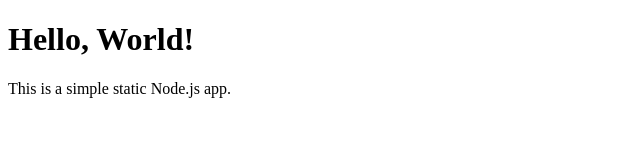
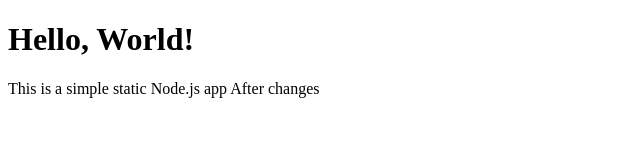
Before and after one commit to mariemssi/nodejs-simple-app, a website: page public/index.html in a window 1280 px wide. Shown: the whole page, without its empty margins (0-640 px from the left). Drawn offline with Linux system fonts and the light colour scheme.

Commit message:
test push codepipeline

```diff
--- a/public/index.html
+++ b/public/index.html
@@ -4,10 +4,10 @@
 <head>
     <meta charset="UTF-8">
     <meta name="viewport" content="width=device-width, initial-scale=1.0">
-    <title>Simple Static App green env</title>
+    <title>Simple Static</title>
 </head>
 <body>
     <h1>Hello, World!</h1>
-    <p>This is a simple static Node.js app.</p>
+    <p>This is a simple static Node.js app After changes </p>
 </body>
 </html>
```
